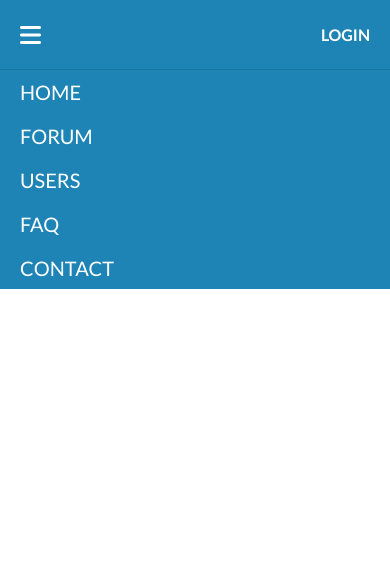
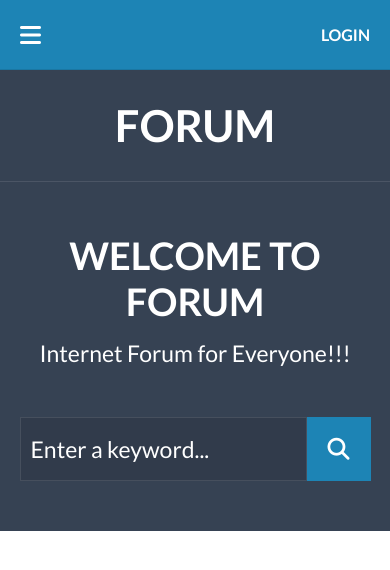
Before and after one commit to Belkowski656/Forum, a React (Create React App) app: page / in a window 390 px wide. Shown: the top 570 px of the page. Built offline with nearby package versions, Linux system fonts and the light colour scheme.

Commit message:
add Header with responsivness

```diff
--- a/src/components/Header/Header.js
+++ b/src/components/Header/Header.js
@@ -23,7 +23,7 @@ const Header = () => {
             <Title>Welcome To Forum</Title>
             <Text>Internet Forum for Everyone!!!</Text>
             <Search>
-              <Input type="text" />
+              <Input type="text" placeholder="Enter a keyword..." />
               <Button>
                 <i className="fas fa-search"></i>
               </Button>
--- a/src/components/Header/Header.style.js
+++ b/src/components/Header/Header.style.js
@@ -1,12 +1,88 @@
 import styled from "styled-components";
+import {
+  gray,
+  fontHuge,
+  fontMedium,
+  blue,
+} from "../../resources/variables/variables";
 
-export const Wrapper = styled.div``;
-export const LogoWrapper = styled.div``;
-export const Logo = styled.div``;
-export const Content = styled.div``;
+export const Wrapper = styled.div`
+  background-color: ${gray};
+  color: white;
+  text-align: center;
+  padding-bottom: 50px;
+  @media (min-width: 992px) {
+    padding-top: 120px;
+  }
+`;
+
+export const LogoWrapper = styled.div`
+  padding: 30px 0;
+  border-bottom: 1px solid rgba(255, 255, 255, 0.1);
+
+  @media (min-width: 992px) {
+    display: none;
+  }
+`;
+
+export const Logo = styled.h1`
+  text-transform: uppercase;
+  font-size: 44px;
+`;
+
+export const Content = styled.div`
+  margin: 50px auto 0;
+  width: 90%;
+
+  @media (min-width: 992px) {
+    width: 40%;
+    margin: 0 auto;
+  }
+`;
+
 export const Box = styled.div``;
-export const Title = styled.div``;
-export const Text = styled.div``;
-export const Search = styled.div``;
-export const Input = styled.div``;
-export const Button = styled.div``;
+
+export const Title = styled.h2`
+  font-size: ${fontHuge};
+  text-transform: uppercase;
+`;
+
+export const Text = styled.p`
+  margin-top: 15px;
+  font-size: ${fontMedium};
+`;
+
+export const Search = styled.div`
+  margin-top: 50px;
+  display: flex;
+`;
+
+export const Input = styled.input`
+  width: calc(100% - 64px);
+  height: 64px;
+  background-color: rgba(0, 0, 0, 0.1);
+  border: 1px solid rgba(255, 255, 255, 0.1);
+  padding: 10px;
+  color: white;
+  font-size: ${fontMedium};
+
+  :focus {
+    outline: none;
+  }
+  ::placeholder {
+    color: white;
+  }
+`;
+
+export const Button = styled.button`
+  width: 64px;
+  height: 64px;
+  background-color: ${blue};
+  border: none;
+  color: white;
+  cursor: pointer;
+
+  i {
+    font-size: 22px;
+  }
+`;
--- a/src/components/Navigation/Navigation.js
+++ b/src/components/Navigation/Navigation.js
@@ -12,7 +12,7 @@ import {
 } from "./Navigation.style";
 
 const Navigation = () => {
-  const [hamburger, setHamburger] = useState(true);
+  const [hamburger, setHamburger] = useState(false);
 
   return (
     <>
```
